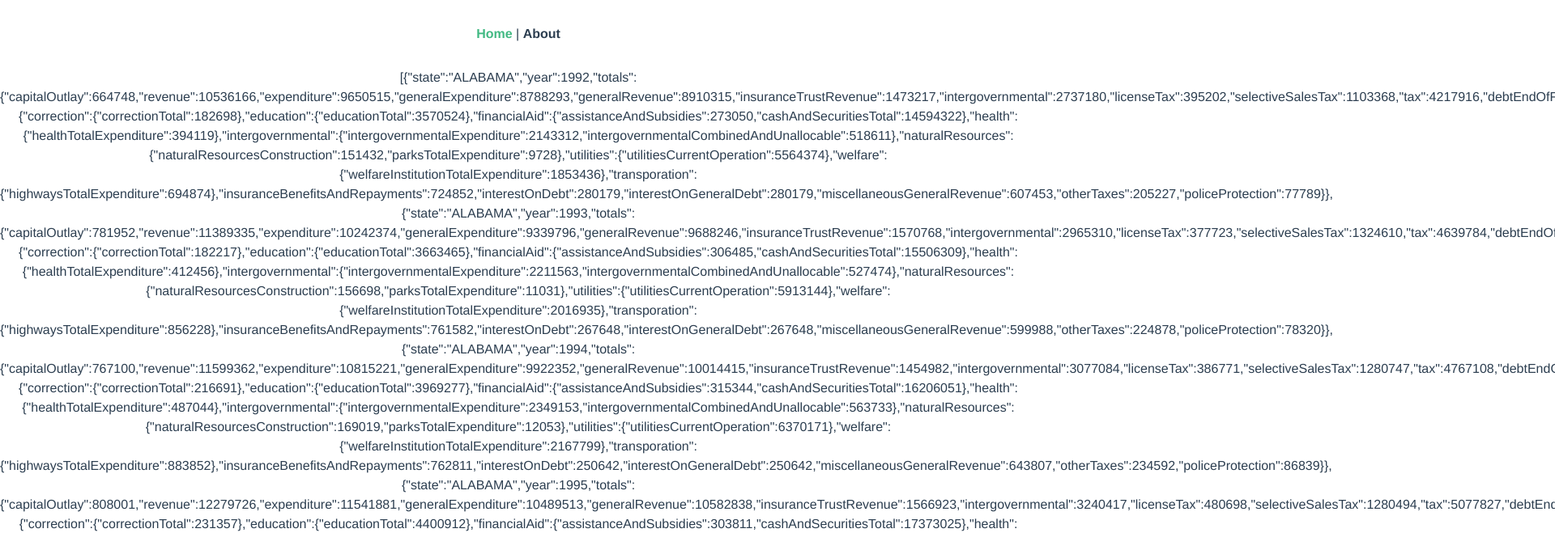
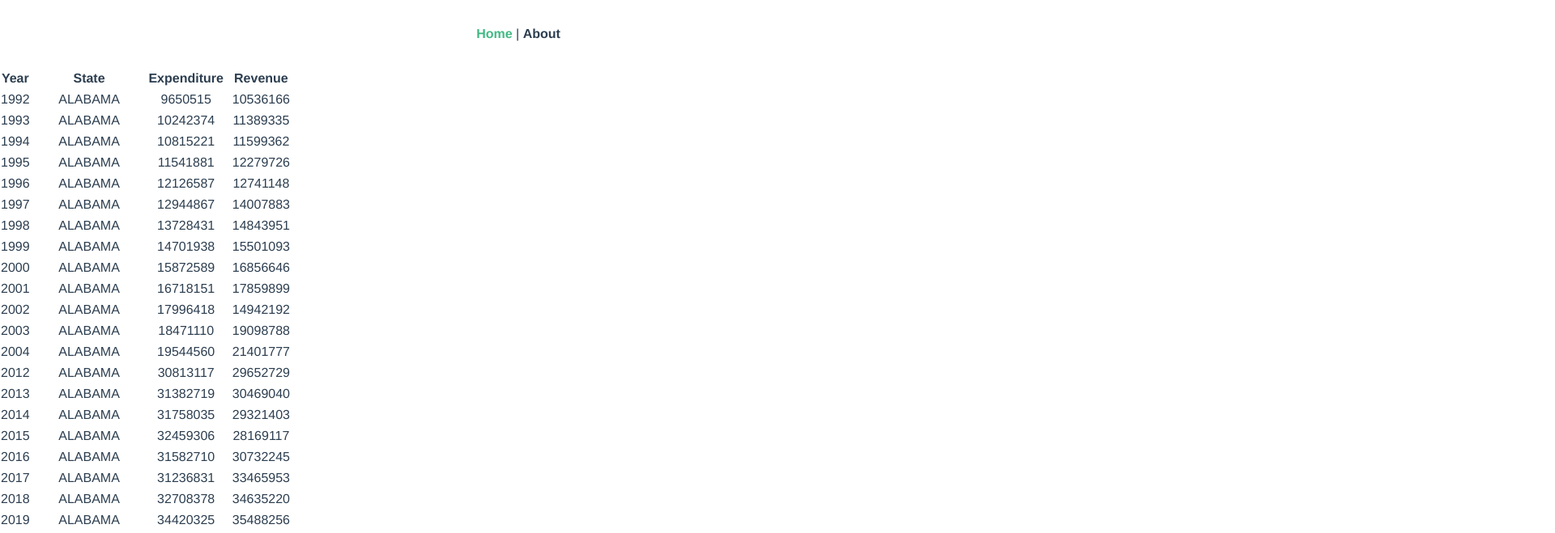
Before and after one commit to Exanite/DsaProject, a Vue app: page /#/ in a window 1280 px wide. Shown: the top 659 px of the page at 81% size, 1920 px wide, since content can reach past the window. Built offline with nearby package versions, Linux system fonts and the light colour scheme.

Commit message:
Add id to FinanceDataEntry (for use in Vue keys)

```diff
--- a/src/components/FinanceDataTable.vue
+++ b/src/components/FinanceDataTable.vue
@@ -1,7 +1,18 @@
 <template>
-  <p>
-    {{ JSON.stringify(data)}}
-  </p>
+  <table>
+    <tr>
+      <th>Year</th>
+      <th>State</th>
+      <th>Expenditure</th>
+      <th>Revenue</th>
+    </tr>
+    <tr v-for="datam in data" :key="datam.id">
+      <td>{{ datam.year }}</td>
+      <td>{{ datam.state }}</td>
+      <td>{{ datam.totals.expenditure }}</td>
+      <td>{{ datam.totals.revenue }}</td>
+    </tr>
+  </table>
 </template>
 
 <script lang="ts">
@@ -14,12 +25,12 @@
       data: {
         type: Array as () => FinanceDataEntry[],
         required: true,
-      }
+      },
     },
     setup(props) {
       return {
         data: props.data,
-      }
-    }
+      };
+    },
   });
 </script>
--- a/src/data/DataGenerator.ts
+++ b/src/data/DataGenerator.ts
@@ -7,6 +7,8 @@ const getRandomInteger = (min: number = 0, max: number = 100000000): number => {
 };
 
 export class DataGenerator {
+  public currentId: number = 0;
+
   public generateCollection(count: number): FinanceDataEntry[] {
     const results = [];
 
@@ -19,6 +21,7 @@ export class DataGenerator {
 
   public generate(): FinanceDataEntry {
     return {
+      id: this.currentId++,
       state: ValidStates[getRandomInteger(0, ValidStates.length)],
       year: getRandomInteger(1992, 2009 + 1),
       totals: {
--- a/src/data/FinanceData.ts
+++ b/src/data/FinanceData.ts
@@ -4,6 +4,7 @@ import { State, ValidStates } from "@/data/State";
 // Data is from https://think.cs.vt.edu/corgis/json/finance/
 
 export interface FinanceDataEntry {
+  id: number,
   state: State,
   year: number,
   totals: {
@@ -67,7 +68,13 @@ for (const financeDatum of (cleanedData as FinanceDataEntry[])) {
 
 // Duplicate data to allow non-global mutations
 export const getFinanceData = (): FinanceDataEntry[] => {
-  return JSON.parse(JSON.stringify(cleanedData))
+  const results: FinanceDataEntry[] = JSON.parse(JSON.stringify(cleanedData));
+
+  for (let i = 0; i < results.length; i++) {
+    results[i].id = i;
+  }
+
+  return results;
 };
 
 /**
```
